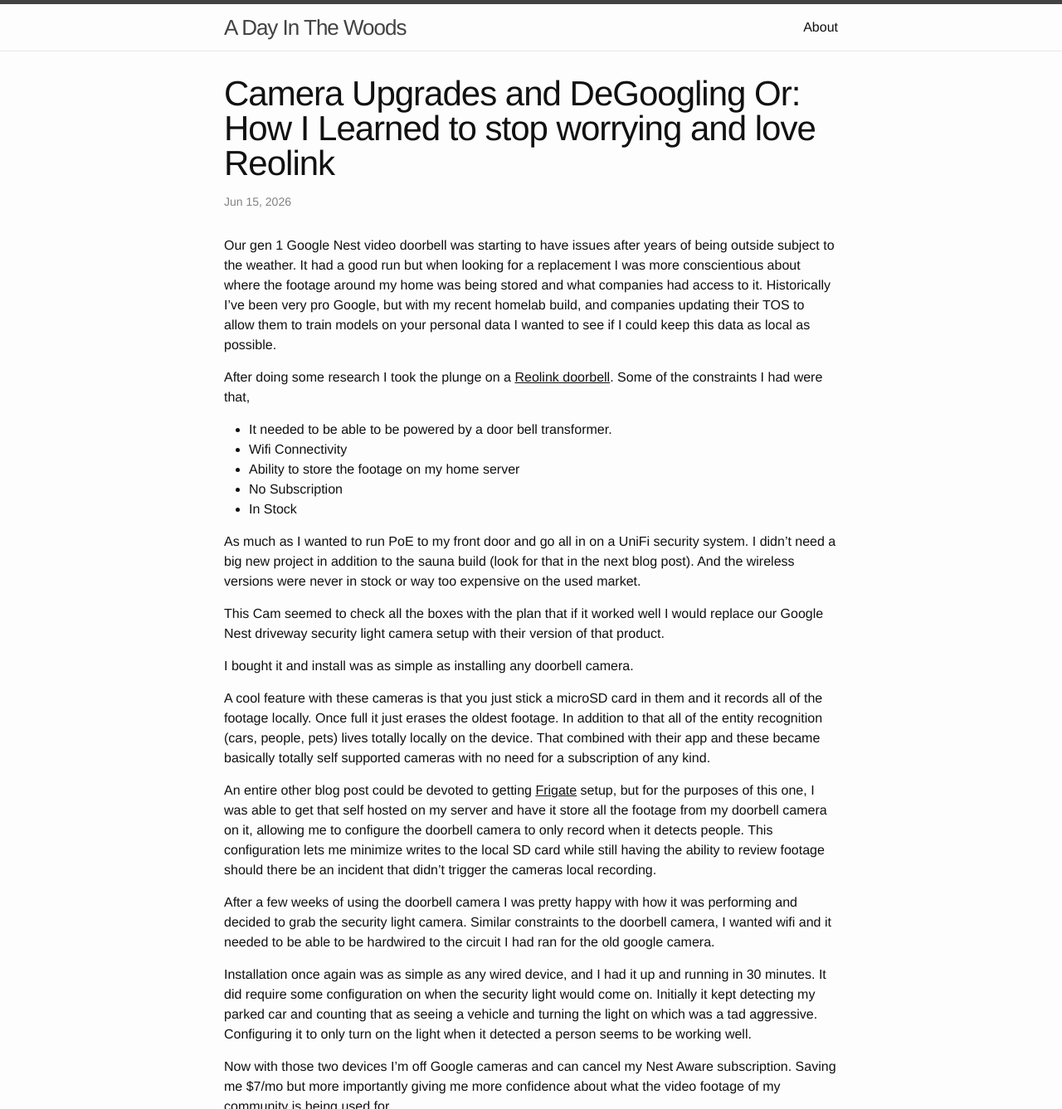
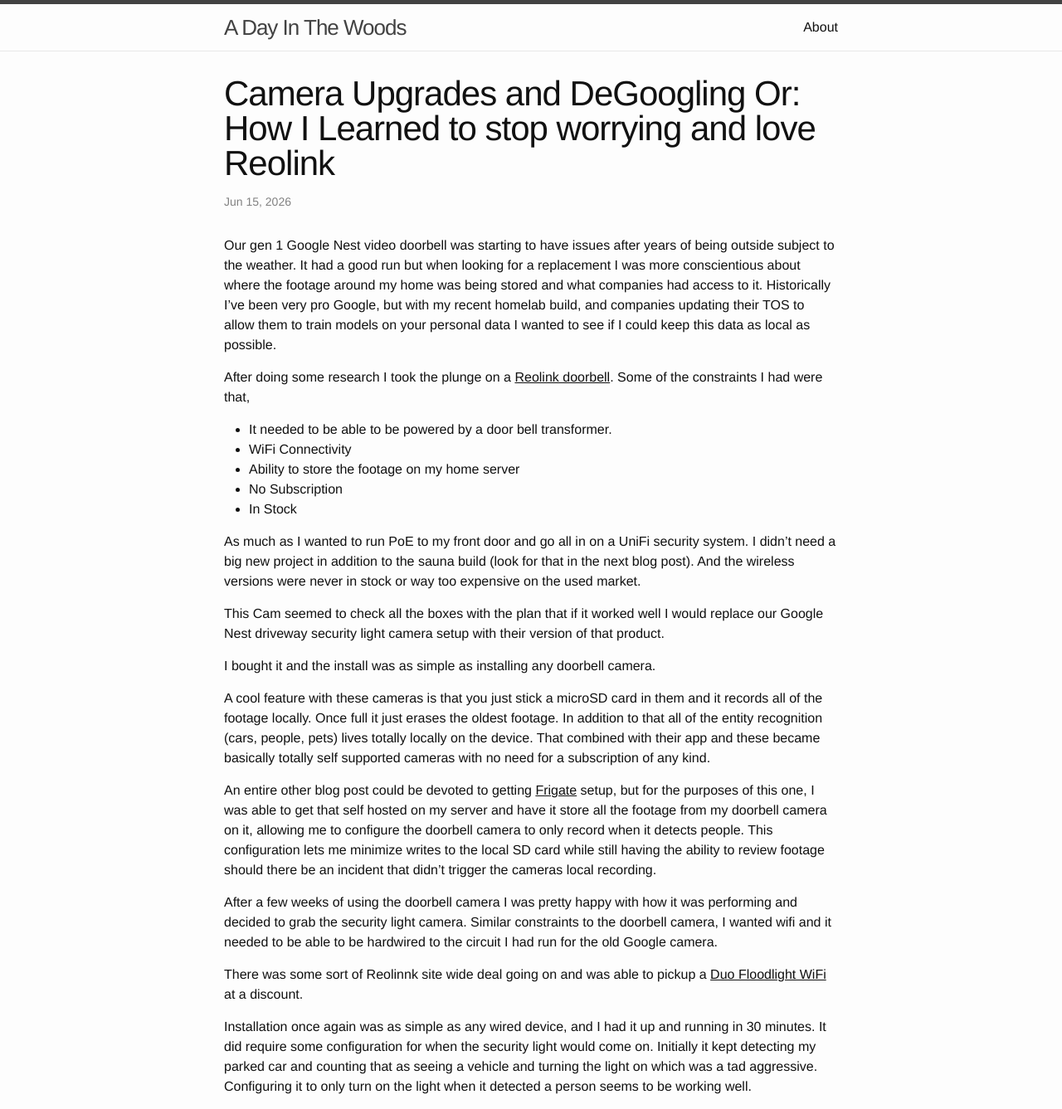
Before and after one commit to Felttrip/felttrip.github.io, a Jekyll site: the page built from _posts/2026-06-15-camera-upgrade.md, in a window 1280 px wide and 1400 px high, cut to the strip 0-1337 px from the top of the window. Shown: the whole strip at 83% size. Built offline with Jekyll 4.4.1, drawn with Linux system fonts in a browser that asks for light colours; nearby versions of some CDN libraries.

Commit message:
updates to camera blog post

```diff
--- a/_posts/2026-06-15-camera-upgrade.md
+++ b/_posts/2026-06-15-camera-upgrade.md
@@ -10,7 +10,7 @@
 After doing some research I took the plunge on a [Reolink doorbell](https://reolink.com/us/product/reolink-video-doorbell-wifi/). Some of the constraints I had were that,
 
 - It needed to be able to be powered by a door bell transformer.
-- Wifi Connectivity
+- WiFi Connectivity
 - Ability to store the footage on my home server
 - No Subscription
 - In Stock
@@ -19,16 +19,17 @@
 
 This Cam seemed to check all the boxes with the plan that if it worked well I would replace our Google Nest driveway security light camera setup with their version of that product.
 
-I bought it and install was as simple as installing any doorbell camera.
-
+I bought it and the install was as simple as installing any doorbell camera.
 
 A cool feature with these cameras is that you just stick a microSD card in them and it records all of the footage locally. Once full it just erases the oldest footage. In addition to that all of the entity recognition (cars, people, pets) lives totally locally on the device. That combined with their app and these became basically totally self supported cameras with no need for a subscription of any kind.
 
 An entire other blog post could be devoted to getting [Frigate](https://frigate.video/) setup, but for the purposes of this one, I was able to get that self hosted on my server and have it store all the footage from my doorbell camera on it, allowing me to configure the doorbell camera to only record when it detects people. This configuration lets me minimize writes to the local SD card while still having the ability to review footage should there be an incident that didn't trigger the cameras local recording.
 
-After a few weeks of using the doorbell camera I was pretty happy with how it was performing and decided to grab the security light camera. Similar constraints to the doorbell camera, I wanted wifi and it needed to be able to be hardwired to the circuit I had ran for the old google camera.
+After a few weeks of using the doorbell camera I was pretty happy with how it was performing and decided to grab the security light camera. Similar constraints to the doorbell camera, I wanted wifi and it needed to be able to be hardwired to the circuit I had run for the old Google camera.
 
-Installation once again was as simple as any wired device, and I had it up and running in 30 minutes. It did require some configuration on when the security light would come on. Initially it kept detecting my parked car and counting that as seeing a vehicle and turning the light on which was a tad aggressive. Configuring it to only turn on the light when it detected a person seems to be working well.
+There was some sort of Reolinnk site wide deal going on and was able to pickup a [Duo Floodlight WiFi](https://reolink.com/us/product/reolink-duo-floodlight-wifi/) at a discount.
+
+Installation once again was as simple as any wired device, and I had it up and running in 30 minutes. It did require some configuration for when the security light would come on. Initially it kept detecting my parked car and counting that as seeing a vehicle and turning the light on which was a tad aggressive. Configuring it to only turn on the light when it detected a person seems to be working well.
 
 Now with those two devices I'm off Google cameras and can cancel my Nest Aware subscription. Saving me $7/mo but more importantly giving me more confidence about what the video footage of my community is being used for.
 
```
